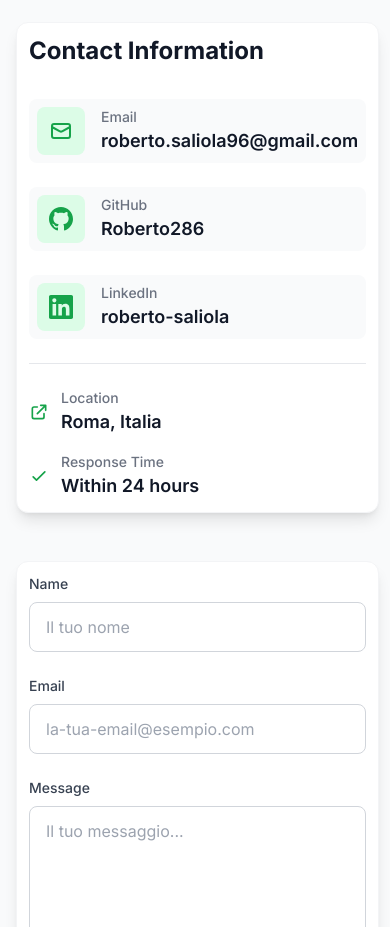
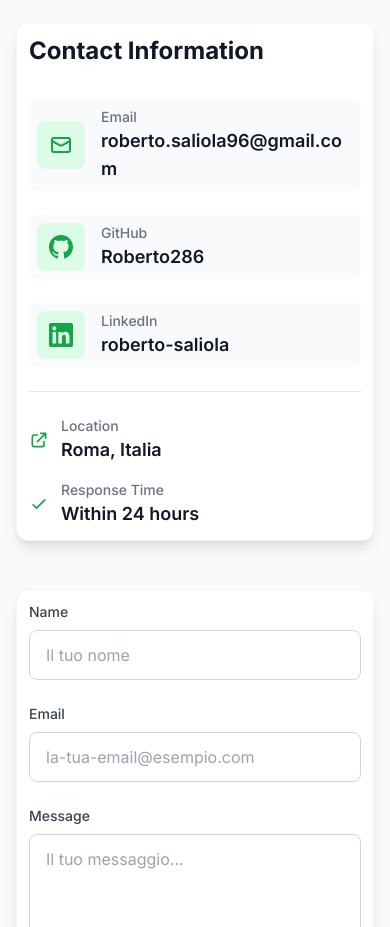
Before and after one commit to Roberto286/portfolio, a React (Vite) app: page / in a window 390 px wide. Shown: the part 10360-11287 px from the top of the page. Built offline with nearby package versions, Linux system fonts and the light colour scheme.

Commit message:
fix: contact form was breaking responsiveness

```diff
--- a/src/sections/Contact.jsx
+++ b/src/sections/Contact.jsx
@@ -112,7 +112,7 @@ const Contact = () => {
                       <p className="text-sm font-medium text-gray-500 dark:text-gray-400">
                         {info.label}
                       </p>
-                      <p className="text-lg font-semibold text-gray-900 dark:text-white">
+                      <p className="text-lg font-semibold text-gray-900 dark:text-white break-all">
                         {info.value}
                       </p>
                     </div>
```
